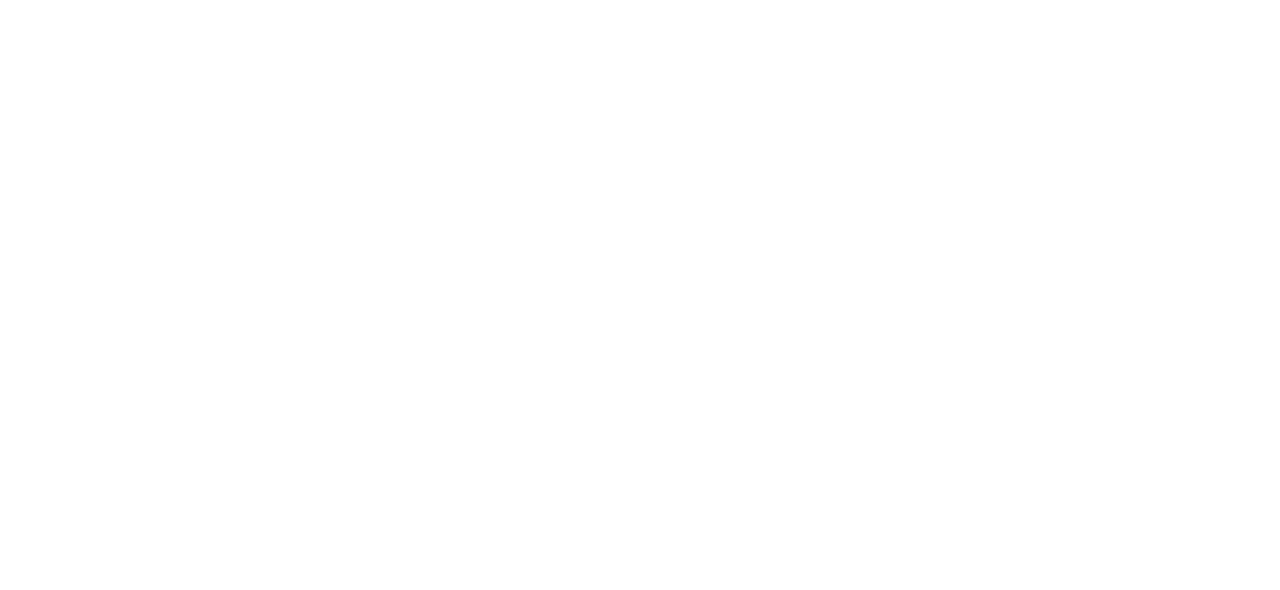
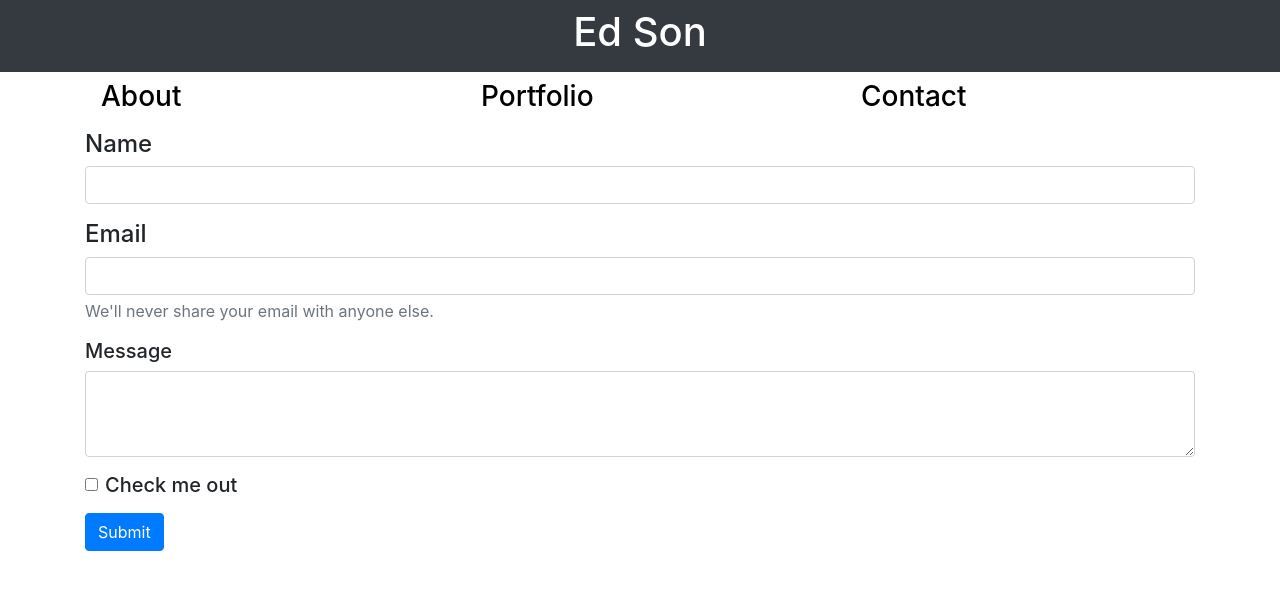
Before and after one commit to eds2048/HW2-CSS-Bootstrap, a plain HTML site: page contact.html in a window 1280 px wide. Drawn offline with nearby package versions, Linux system fonts and the light colour scheme.

Commit message:
Added updated portfolio and contact page

```diff
--- a/contact.html
+++ b/contact.html
@@ -0,0 +1,88 @@
+<!DOCTYPE html>
+<html lang="en">
+<head>
+    <meta charset="UTF-8">
+    <meta name="viewport" content="width=device-width, initial-scale=1.0">
+    <meta http-equiv="X-UA-Compatible" content="ie=edge">
+    <title>Document</title>
+<link rel="stylesheet" href="https://maxcdn.bootstrapcdn.com/bootstrap/4.0.0/css/bootstrap.min.css">
+<link rel="stylesheet" type="text/css" href="style.css">
+
+
+</head>
+<body>
+
+<nav class="navbar navbar-expand-lg navbar-dark bg-dark">
+
+    <div class="col-sm" align="center">
+        <h1><font color = "white">Ed Son</font></h1>
+    </div>
+
+</nav>
+
+
+
+
+<form>
+    <div class="container">
+
+    <!--<div class="row">
+        <div class="col-sm">
+            <h1>Ed Son</h1>
+            </div>
+        </div>
+    </div> -->
+
+
+    <div class="row">
+        <div class="col-sm-4">
+        <h3><a class="nav-link" style = "color: black;" href="./index.html">About</a></h3>
+        </div>
+
+        <div class="col-sm-4">
+            <h3><a class="nav-link" style="color: black;" href="./portfolio.html">Portfolio</a></h3>
+        </div>
+        <div class="col-sm-4">
+            <h3><a class="nav-link" style="color: black;" href="./contact.html">Contact</a></h3>
+        </div>
+    </div>
+
+
+
+    <div class="form-group">
+
+        <h4 for="Name">Name</h4>
+        <input type="name" class="form-control" id="Name">
+    </div>
+
+    <div class="form-group">
+        <h4 for="exampleInputEmail1">Email</h4>
+        <input type="email" class="form-control" id="exampleInputEmail1" aria-describedby="emailHelp">
+        <medium id="emailHelp" class="form-text text-muted">We'll never share your email with anyone else.</medium>
+    </div>
+
+    <div>
+        <div class="form-group">
+            <h5>Message</h5>
+            <textarea class="form-control" id="exampleFormControlTextarea1" rows="3">
+                </textarea>
+        </div>
+    </div>
+
+
+
+    <div class="form-group form-check">
+        <input type="checkbox" class="form-check-input" id="exampleCheck1">
+        <h5 class="form-check-label" for="exampleCheck1">Check me out</h5>
+    </div>
+    <button type="submit" class="btn btn-primary">Submit</button>
+
+
+
+</form>
+
+
+
+
+</body>
+</html>
--- /dev/null
+++ b/style.css
@@ -0,0 +1,4 @@
+img{
+margin-top: auto;
+
+}
```
Also changed, not shown: index.html (+5 -5 lines), portfolio.html (+91 -0 lines).
